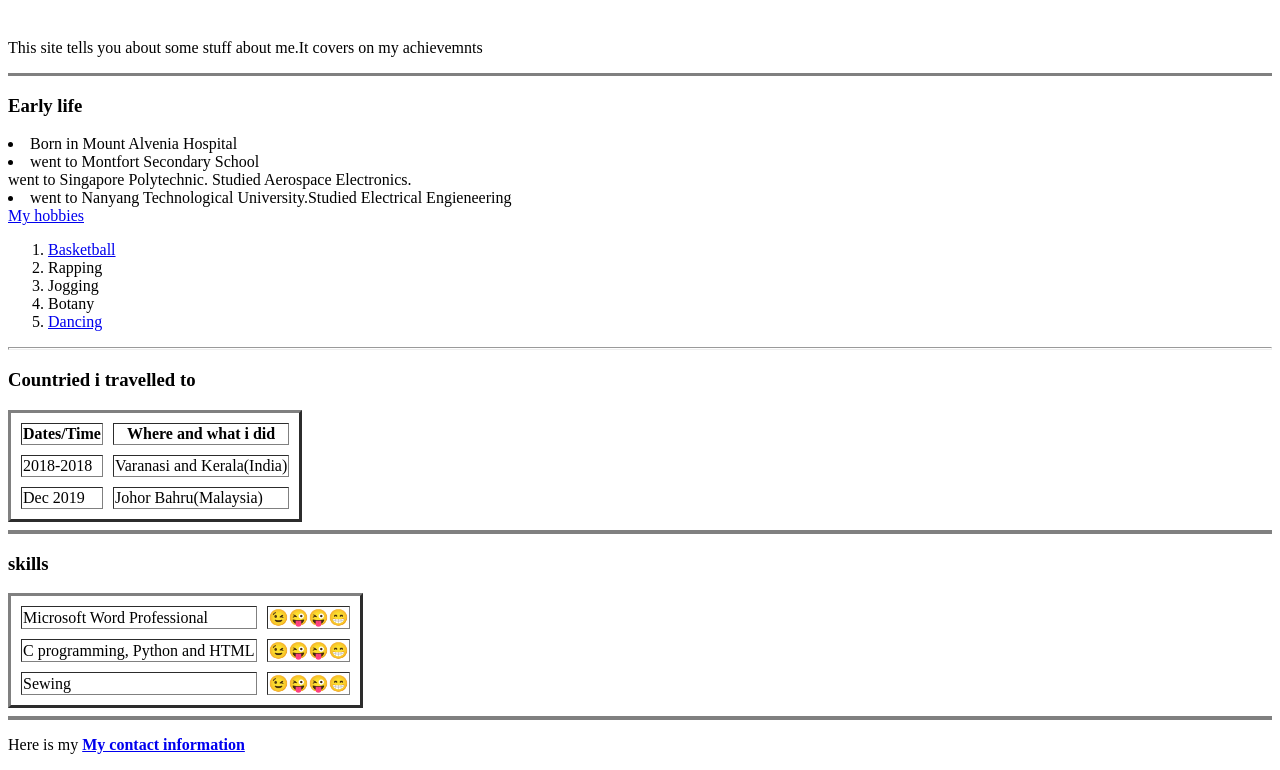
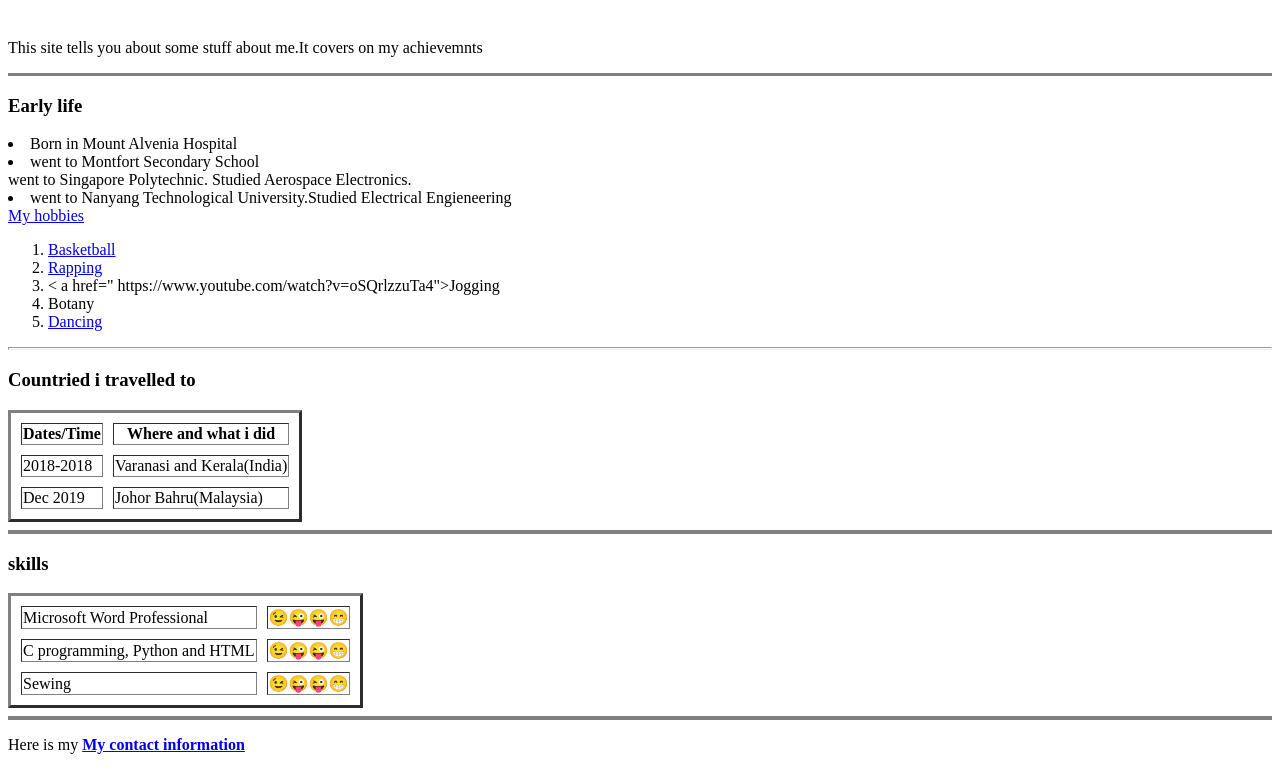
Before and after one commit to HarryRavin/cv, a plain HTML site: page index.html in a window 1280 px wide. Shown: the part 714-1484 px from the top of the page. Drawn offline with Linux system fonts and the light colour scheme.

Commit message:
Update index.html

```diff
--- a/index.html
+++ b/index.html
@@ -46,9 +46,9 @@
 
   <ol>
     <li><a href="     https://www.theguardian.com/sport/2020/may/24/michael-jordan-was-years-ahead-of-his-game-the-last-dance-showed-that-he-still-is">Basketball</a></li>
-    <li> Rapping</li>
-    <li>Jogging </li>
-    <li>Botany </li>
+    <li><a href="https://www.youtube.com/watch?v=6xjRdBjmePQ"> Rapping</a></li>
+    <li>< a href=" https://www.youtube.com/watch?v=oSQrlzzuTa4">Jogging</a> </li>
+    <li><a href="https://www.youtube.com/watch?v=jo-yiqfN15U"></a>Botany </li>
     <li> <a href="https://www.youtube.com/watch?v=YxvBPH4sArQDancing">Dancing</a></li>
 
   </ol>
```
